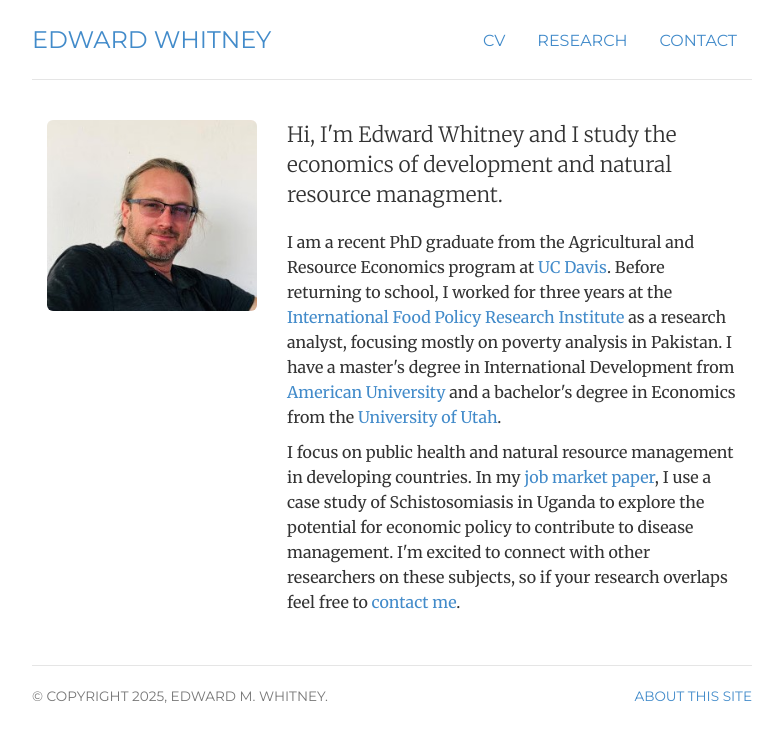
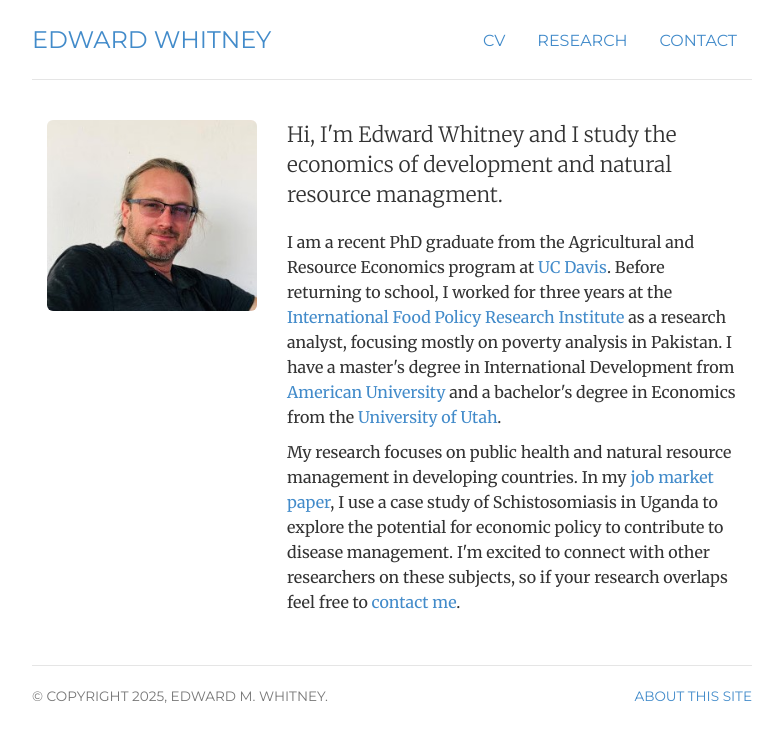
Before and after one commit to edwardmw/edwardmwhitney, a Jekyll site: the page built from index.html, in a window 1280 px wide. Shown: the top 742 px of the page, without its empty margins (248-1030 px from the left). Built offline with Jekyll 4.4.1, drawn with Linux system fonts in a browser that asks for light colours.

Commit message:
update 2 1jan25

```diff
--- a/index.html
+++ b/index.html
@@ -18,7 +18,7 @@ description: Information about Edward Whitney, a Ph.D. candidate in the Agricult
 
 		<p>I am a recent <span itemprop="title">PhD graduate</span> from the Agricultural and Resource Economics program at  <a href="https://are.ucdavis.edu/" target="_blank">UC Davis</a>. Before returning to school, I worked for three years at the <a href="https://www.ifpri.org/" target="_blank">International Food Policy Research Institute</a> as a research analyst, focusing mostly on poverty analysis in Pakistan. I have a master's degree in International Development from <a href="https://www.american.edu/" target="_blank">American University</a> and a bachelor's degree in Economics from the <a href="https://www.utah.edu/" target="_blank">University of Utah</a>.</p>
 
-		<p>I focus on public health and natural resource management in developing countries.
+		<p>My research focuses on public health and natural resource management in developing countries.
 			In my <a  href="jmp/jmp_intro.pdf" target = _blank>job market paper</a>, I use a case study of Schistosomiasis in Uganda to explore the potential for economic policy to contribute to disease management.
 			I'm excited to connect with other researchers on these subjects, so if your research overlaps feel free to <a href="http://edwardmwhitney.com/contact" target="_blank">contact me</a>.  </p>
 	</div>
```
